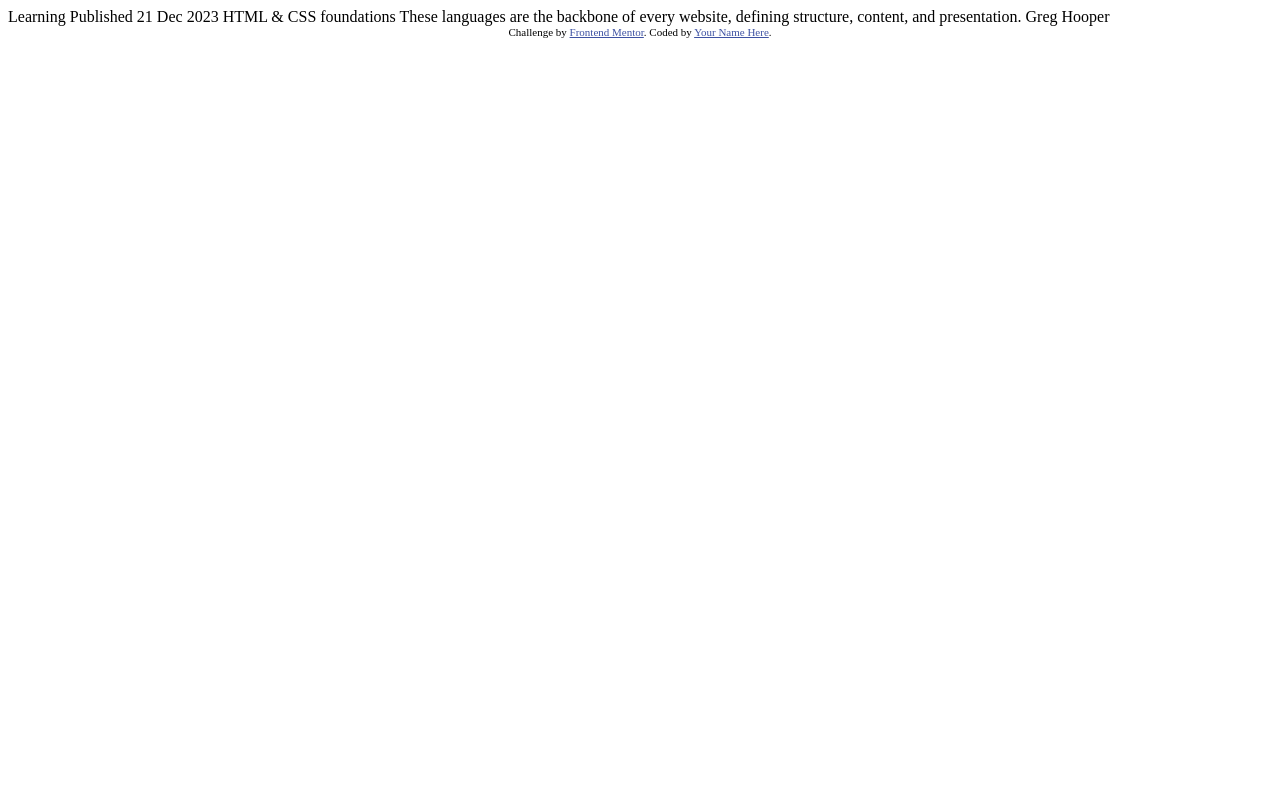
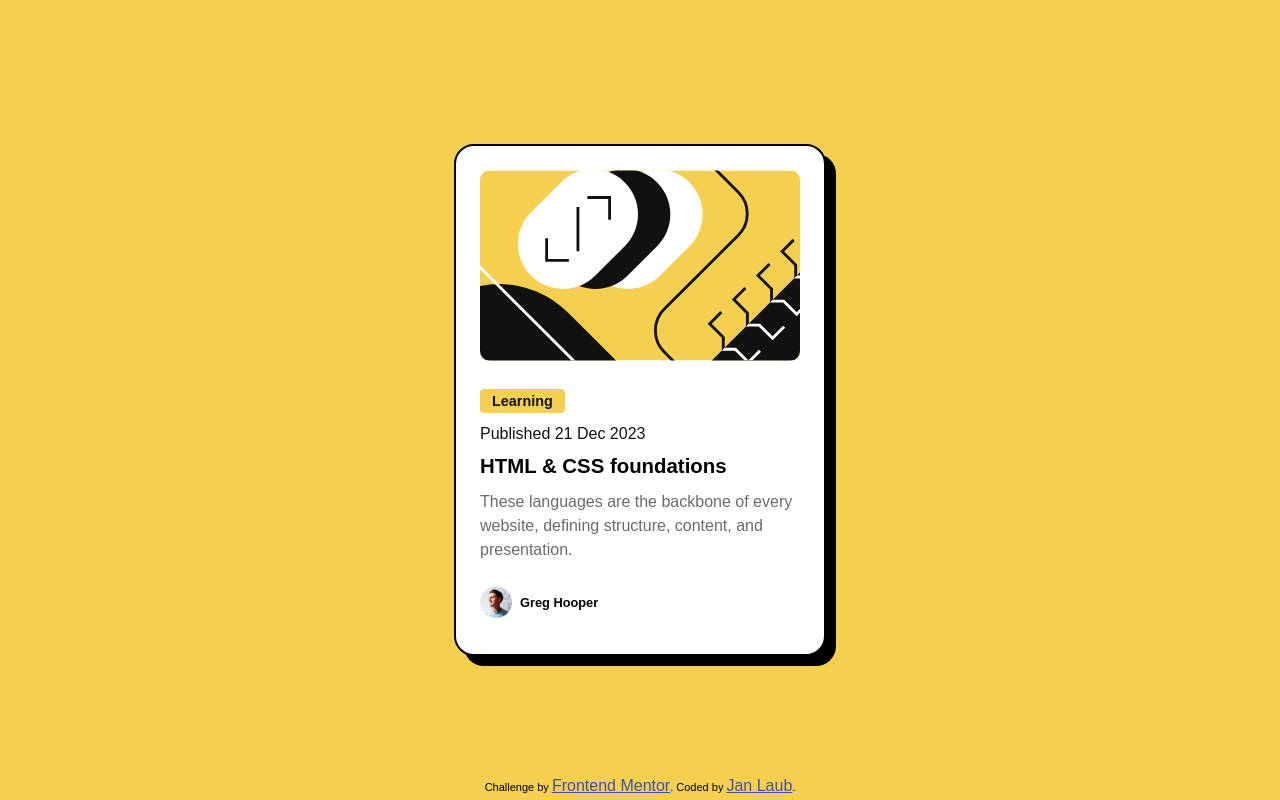
Before and after one commit to Pokerlo442/block_preview_card, a plain HTML site: page index.html in a window 1280 px wide. Drawn offline with Linux system fonts and the light colour scheme.

Commit message:
finished project

```diff
--- a/index.html
+++ b/index.html
@@ -1,34 +1,55 @@
 <!DOCTYPE html>
 <html lang="en">
+
 <head>
   <meta charset="UTF-8">
-  <meta name="viewport" content="width=device-width, initial-scale=1.0"> <!-- displays site properly based on user's device -->
+  <meta name="viewport" content="width=device-width, initial-scale=1.0">
+  <!-- displays site properly based on user's device -->
 
   <link rel="icon" type="image/png" sizes="32x32" href="./assets/images/favicon-32x32.png">
-
+  <link rel="stylesheet" href="style.css">
   <title>Frontend Mentor | Blog preview card</title>
 
   <!-- Feel free to remove these styles or customise in your own stylesheet 👍 -->
   <style>
-    .attribution { font-size: 11px; text-align: center; }
-    .attribution a { color: hsl(228, 45%, 44%); }
+    .attribution {
+      font-size: 11px;
+      text-align: center;
+    }
+
+    .attribution a {
+      color: hsl(228, 45%, 44%);
+    }
   </style>
 </head>
+
 <body>
+  <main>
+    <section class="flex-container">
+      <div class="card-container">
+        <div class="img-container">
+          <img src="./assets/images/illustration-article.svg" alt="" class="img_article">
+        </div>
+        <p class="subheader">Learning</p>
+        <div class="published">Published 21 Dec 2023</div>
+        <h1 class="header">HTML & CSS foundations</h1>
+        <p class="text">These languages are the backbone of every website, defining structure, content, and
+          presentation.
+        </p>
+        <div class="publisher">
+          <img src="./assets/images/image-avatar.webp" alt="avatar" class="img_avatar">
+          <p class="author">Greg Hooper</p>
+        </div>
+      </div>
+    </section>
+  </main>
 
-  Learning
+  <footer>
+    <div class="attribution">
+      Challenge by <a href="https://www.frontendmentor.io?ref=challenge" target="_blank">Frontend Mentor</a>.
+      Coded by <a href="#">Jan Laub</a>.
+    </div>
+  </footer>
+</body>
 
-  Published 21 Dec 2023
-
-  HTML & CSS foundations
-
-  These languages are the backbone of every website, defining structure, content, and presentation.
-
-  Greg Hooper
-
-  <div class="attribution">
-    Challenge by <a href="https://www.frontendmentor.io?ref=challenge" target="_blank">Frontend Mentor</a>.
-    Coded by <a href="#">Your Name Here</a>.
-  </div>
-</body>
 </html>
--- /dev/null
+++ b/style.css
@@ -0,0 +1,95 @@
+*{
+  margin: 0;
+  padding: 0;
+  font-family: 'Figtree', sans-serif;
+  font-size: var(--fs-p);
+
+  --clr-yellow:hsl(47, 88%, 63%);
+  --clr-white: hsl(0, 0%, 100%);
+  --clr-gray-500: hsl(0, 0%, 42%);
+  --clr-gray-950: hsl(0, 0%, 7%);
+  --fs-p:1rem;
+}
+
+body{
+  background-color: var(--clr-yellow);
+}
+
+.flex-container{
+  display: flex;
+  justify-content: center;
+  align-items: center;
+  min-height: 100vh;
+}
+
+.card-container{
+  display: flex;
+  background-color: var(--clr-white);
+  max-width: 85%;
+  width: 320px;
+  padding: 24px;
+  gap: 12px;
+  flex-direction: column;
+  border-radius: 20px;
+  border: 2px solid black;
+  box-shadow: 10px 10px 0px #000;
+
+}
+.img_article{
+  border-radius: 10px;
+  width: 100%;
+}
+.img-container{
+  margin-bottom: 12px;
+}
+.subheader{
+  align-self: flex-start;
+  background-color: var(--clr-yellow);
+  border-radius: 4px;
+  color: var(--clr-gray-950);
+  font-weight: 800;
+  font-size: .9rem;
+  text-align: center;
+  padding: 0.25rem .75rem;
+}
+
+.published{
+  font-weight: 500;
+  color: var(--clr-gray-950);
+}
+.header{
+  font-size: 1.275rem;
+  font-weight: 800;
+}
+.header:hover, .header:focus,
+.header:active, .author:hover,
+ .author:focus, .author:active{
+  color: var(--clr-yellow);
+  cursor: pointer;
+}
+.text{
+  color: var(--clr-gray-500);
+  margin-bottom: 12px;
+  line-height: 150%;
+  font-size: 16px;
+}
+.publisher{
+  display: flex;
+  align-items: center;
+  gap: .5rem;
+  font-weight: 800;
+  margin-bottom: 12px;
+}
+.img_avatar{
+  width: 32px;
+}
+.author{
+  font-weight: 800;
+  font-size: .8rem;
+}
+footer{
+  position: fixed;
+  bottom: 5px;
+  left: 50%;
+  transform: translate(-50%);
+}
```
